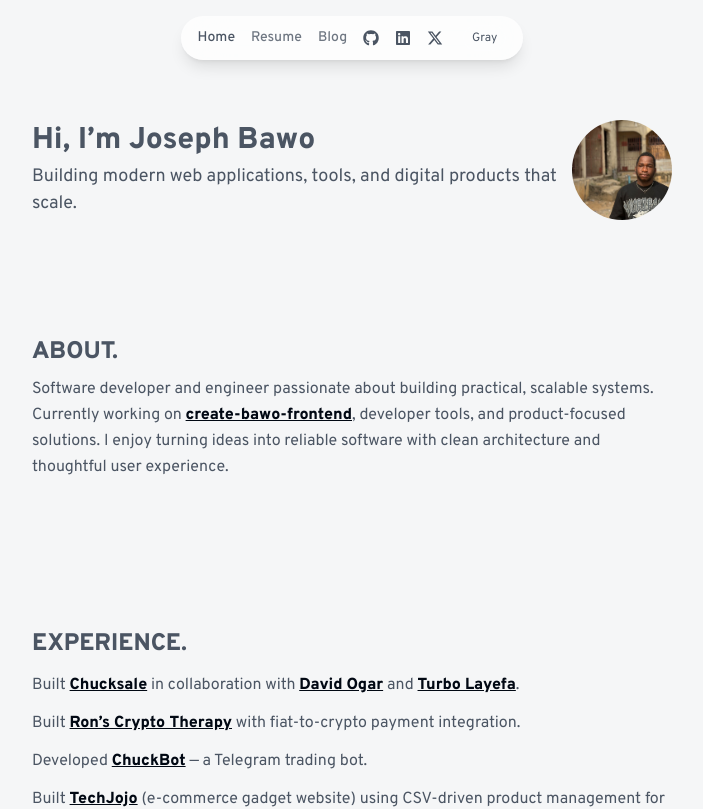
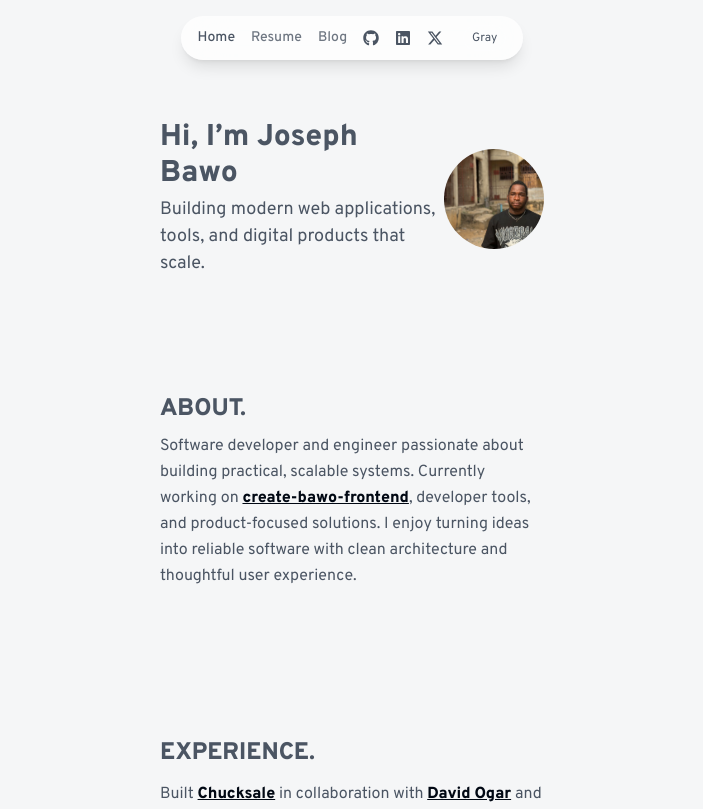
Before and after one commit to Joebakid/Porfolio-Redesign, a React (Vite) app: page / in a window 1280 px wide. Shown: the top 809 px of the page, without its empty margins (288-991 px from the left). Built offline with nearby package versions, Linux system fonts and the light colour scheme.

Commit message:
container bug resolved

```diff
--- a/globals.css
+++ b/globals.css
@@ -2,7 +2,7 @@
 
 @layer utilities {
   .container-main{
-    @apply mx-auto w-[90%] md:w-[50%] lg:w-[30] overflow-x-hidden pt-20 py-5;
+    @apply mx-auto w-[90%] md:w-[50%] lg:w-[30%] overflow-x-hidden pt-20 py-5;
   }
 
 }
```
